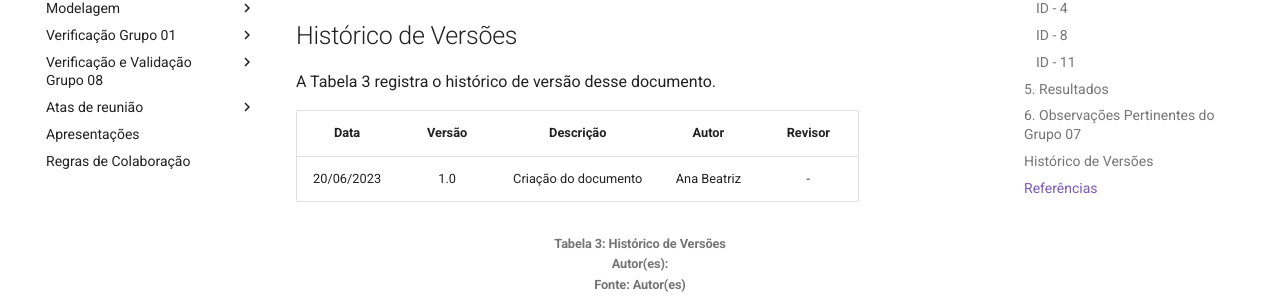
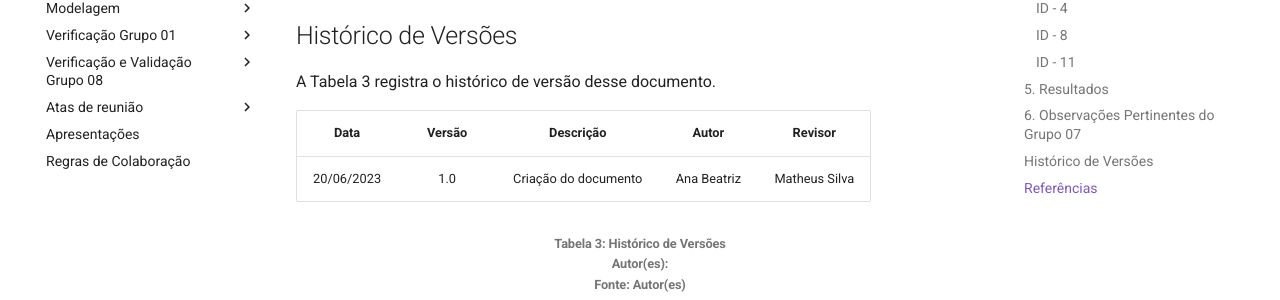
Before and after one commit to Requisitos-de-Software/2023.1-Twitch, an MkDocs documentation site: the page built from docs/verifica_valida_grupo08/verifica_userstory.md, in a window 1280 px wide and 900 px high, scrolled down 2391 px. Shown: the part 208-508 px from the top of the window. Built offline with MkDocs 1.6.1 and Material for MkDocs 9.7.7, drawn with Linux system fonts in a browser that asks for light colours; comment, search, counter and statistics services are not loaded.

Commit message:
Update verifica_userstory.md

```diff
--- a/docs/verifica_valida_grupo08/verifica_userstory.md
+++ b/docs/verifica_valida_grupo08/verifica_userstory.md
@@ -61,7 +61,7 @@
 
 |**Data** | **Versão** | **Descrição** | **Autor** | **Revisor** |
 |:---: | :---: | :---: | :---: | :---: |
-| 20/06/2023| 1.0 | Criação do documento | Ana Beatriz | - |
+| 20/06/2023| 1.0 | Criação do documento | Ana Beatriz | Matheus Silva |
 
 <h6 align = "center"> Tabela 3: Histórico de Versões
 <br> Autor(es):
```
